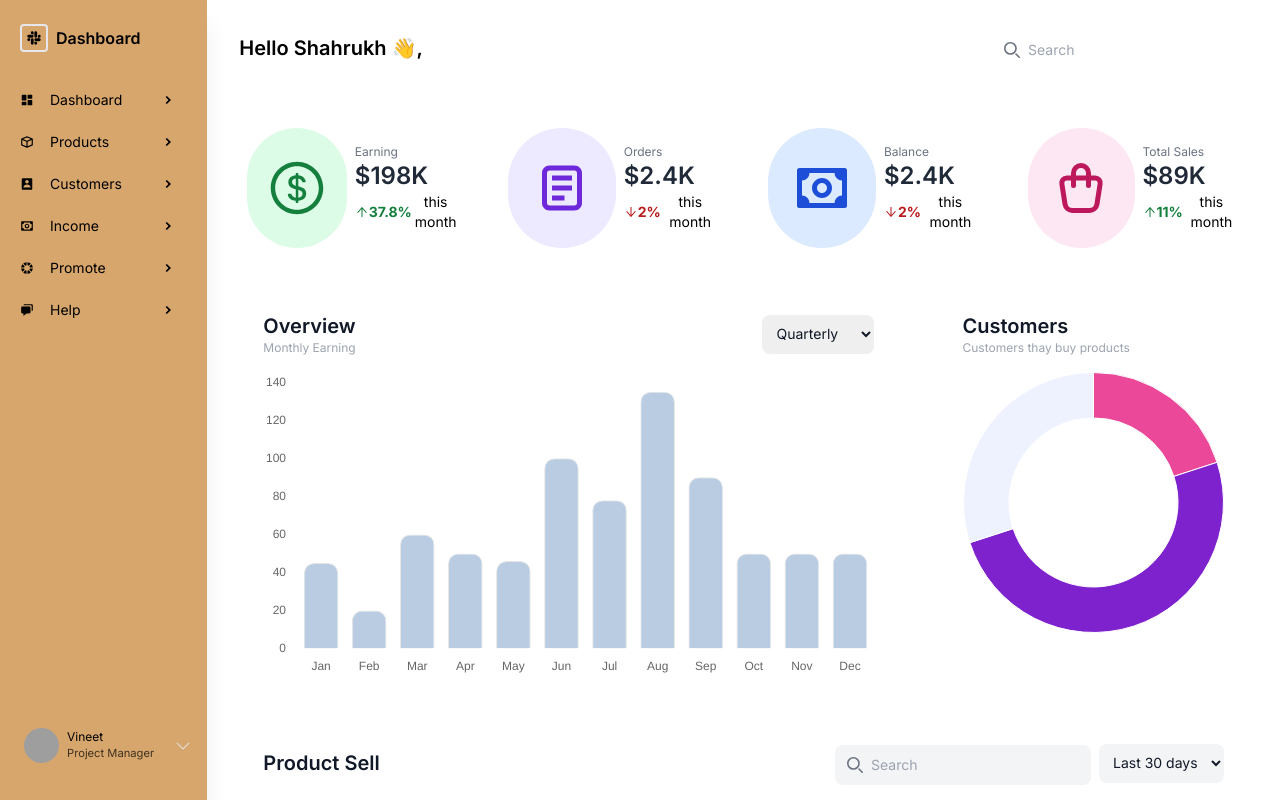
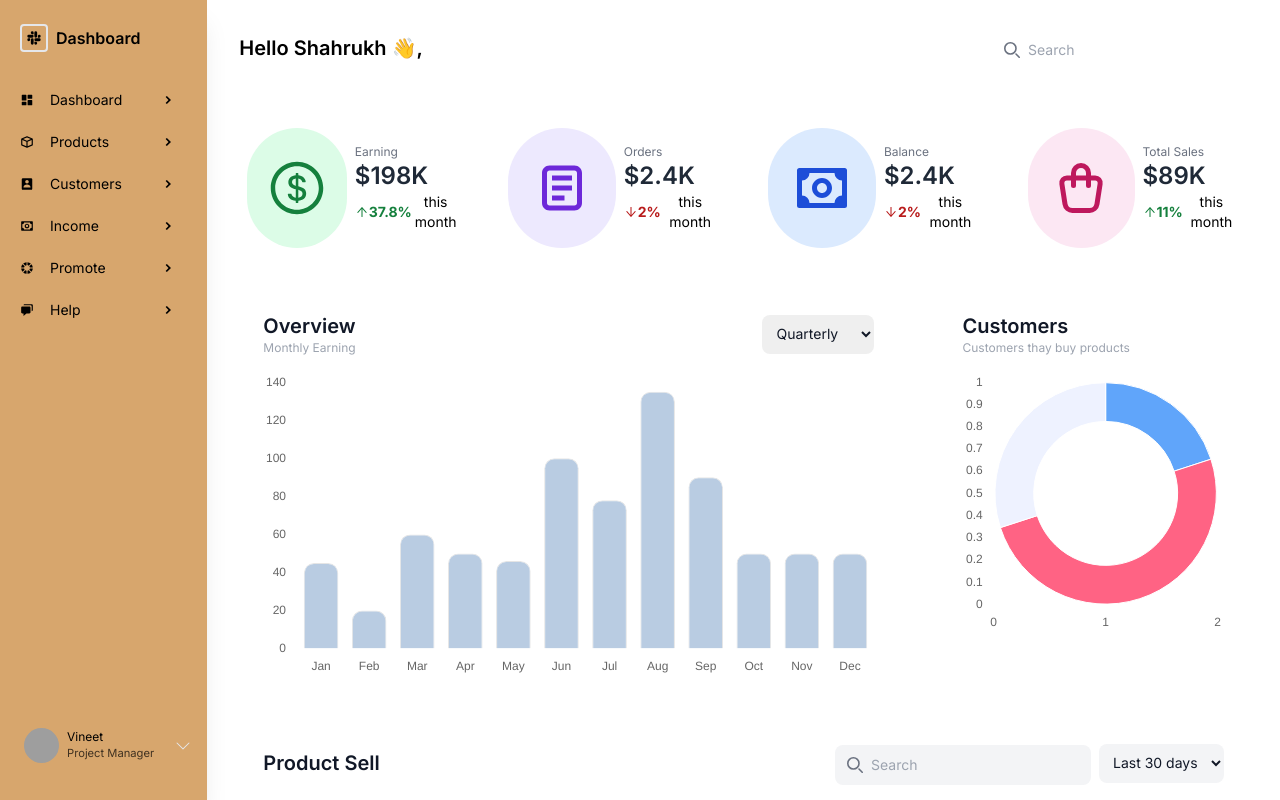
Before and after one commit to Vineet-23/Fitpeo-dashboard, a React (Vite) app: page / in a window 1280 px wide. Built offline with nearby package versions, Linux system fonts and the light colour scheme; grey boxes are pictures that could not be loaded.

Commit message:
Update Donutchart.jsx

```diff
--- a/src/core/charts/Donutchart.jsx
+++ b/src/core/charts/Donutchart.jsx
@@ -1,33 +1,33 @@
-import { useState } from 'react'
-import { Chart as ChartJS, ArcElement, Tooltip, Legend } from 'chart.js'
-import { Doughnut } from 'react-chartjs-2'
+import React, { useState } from 'react';
+import { Chart as ChartJS, ArcElement, Tooltip, Legend } from 'chart.js';
+import { Doughnut } from 'react-chartjs-2';
 
-ChartJS.register(ArcElement, Tooltip, Legend)
+// Registering required Chart.js components
+ChartJS.register(ArcElement, Tooltip, Legend);
 
-const data = {
+// Data for the doughnut chart
+const chartData = {
   labels: ['Product 1', 'Product 2', 'Product 3'],
-  // datasets is an array of objects where each object represents a set of data to display corresponding to the labels above. for brevity, we'll keep it at one object
   datasets: [
     {
       label: '',
       data: [20, 50, 30],
-      // you can set indiviual colors for each bar
-      backgroundColor: ['#ec4899', '#7e22ce', '#eef2ff'],
+      backgroundColor: ['#60a5fa', '#ff6384', '#eef2ff'], // Individual colors for each segment
       borderWidth: 1
     }
   ]
-}
+};
 
-export const options = {
+// Options for the doughnut chart
+const chartOptions = {
   responsive: true,
-  cutout: '65%',
+  cutout: '65%', // Adjusting the cutout size
   plugins: {
     legend: {
-      // position: 'top',
       display: false
     },
     title: {
-      display: false, //true
+      display: false,
       text: ''
     },
     label: {},
@@ -41,16 +41,17 @@ export const options = {
           font: {
             size: '40'
           },
-          color: 'black'
+          color: 'red'
         },
         {
           text: 'Due ≤ 60 Days',
           font: {
             size: '25'
           },
-          color: 'grey'
+          color: 'red'
         }
       ]
+    }
   },
   scales: {
     x: {
@@ -76,17 +77,22 @@ export const options = {
     }
   },
   elements: {
-      bar: {
+    center: {
+      text: 'center text',
       border: false,
       borderSkipped: 'bottom'
     }
   }
-  }
-}
+};
 
+// Donutchart component
 const Donutchart = () => {
-  const [chartData, setChartData] = useState(data)
-  return <Doughnut options={options} data={chartData} />
-}
+  // State for chart data
+  const [data, setData] = useState(chartData);
 
-export default Donutchart
+  return (
+    <Doughnut options={chartOptions} data={data} />
+  );
+};
+
+export default Donutchart;
```
Lines whose indentation alone changed are shown as unchanged.
